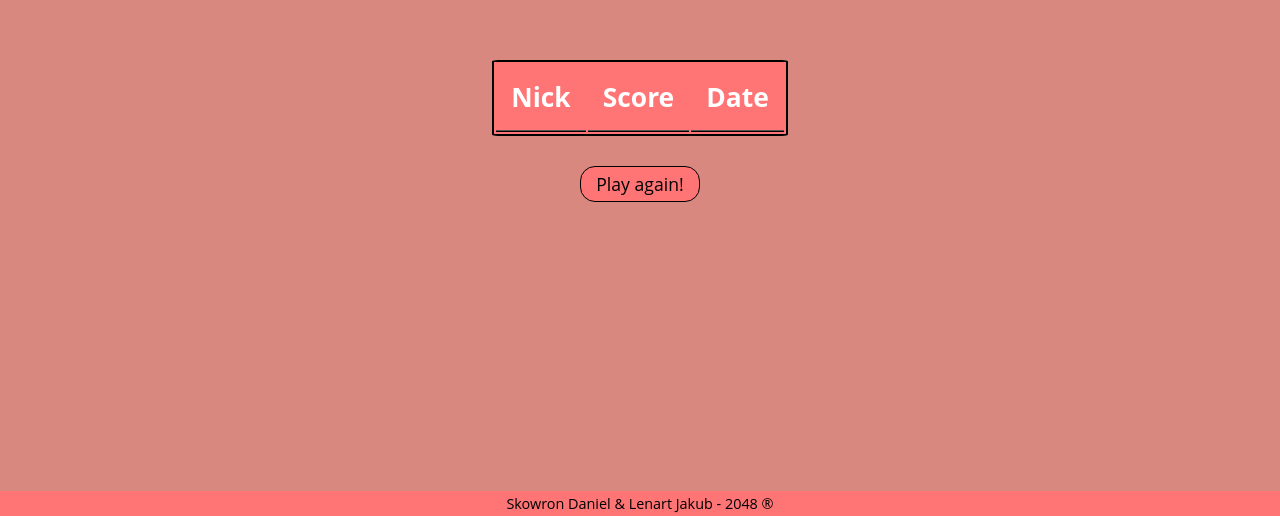
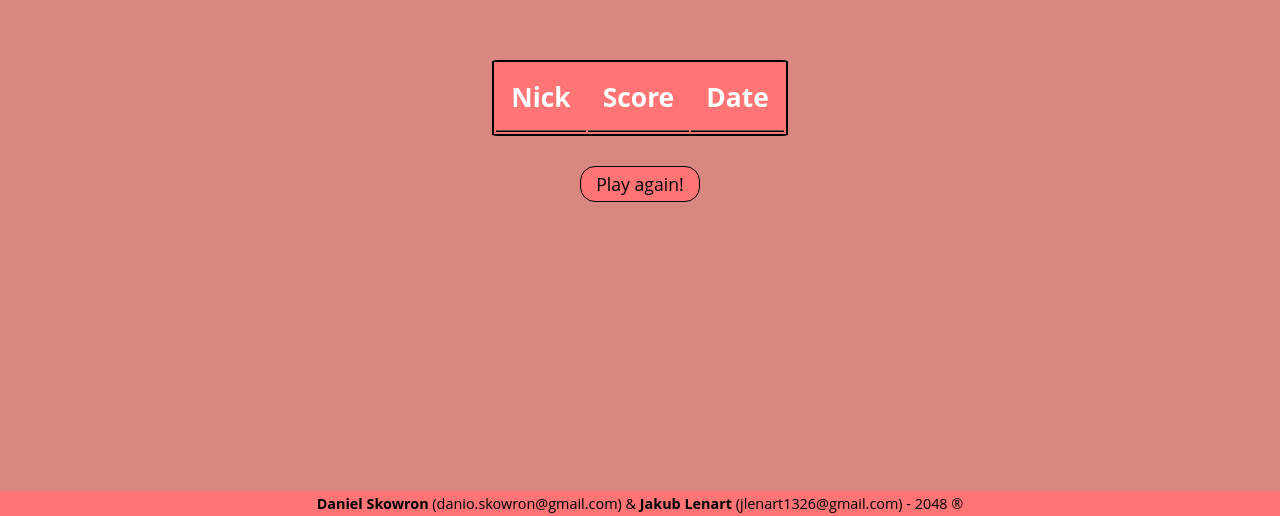
Before and after one commit to daniolsk/2048-3d-multiplayer-web-game, a website: page static/leaderboard.html in a window 1280 px wide. Shown: the part 284-800 px from the top of the page. Drawn offline with Linux system fonts and the light colour scheme; no server answers.

Commit message:
Added footer fix

```diff
--- a/static/css/style-lederboard.css
+++ b/static/css/style-lederboard.css
@@ -17,7 +17,7 @@ body {
 
 footer {
     position: absolute;
-    z-index: 5;
+    z-index: 5000;
     bottom: 0;
     left: 0;
     width: 100%;
--- a/static/css/style.css
+++ b/static/css/style.css
@@ -23,7 +23,7 @@ input[type='button'] {
 
 footer {
     position: absolute;
-    z-index: 5;
+    z-index: 5000;
     bottom: 0;
     left: 0;
     width: 100%;
--- a/static/leaderboard.html
+++ b/static/leaderboard.html
@@ -16,7 +16,9 @@
             </tr>
         </table>
         <button onClick="window.location.href = '/'">Play again!</button>
-        <footer>Skowron Daniel & Lenart Jakub - 2048 &reg;</footer>
+        <footer>
+            <b>Daniel Skowron</b> (danio.skowron@gmail.com) & <b>Jakub Lenart</b> (jlenart1326@gmail.com) - 2048 &reg;
+        </footer>
         <script>
             let tableEl = document.getElementById('leaderboard');
 
```
Also changed, not shown: static/index.html (+1 -1 lines).
